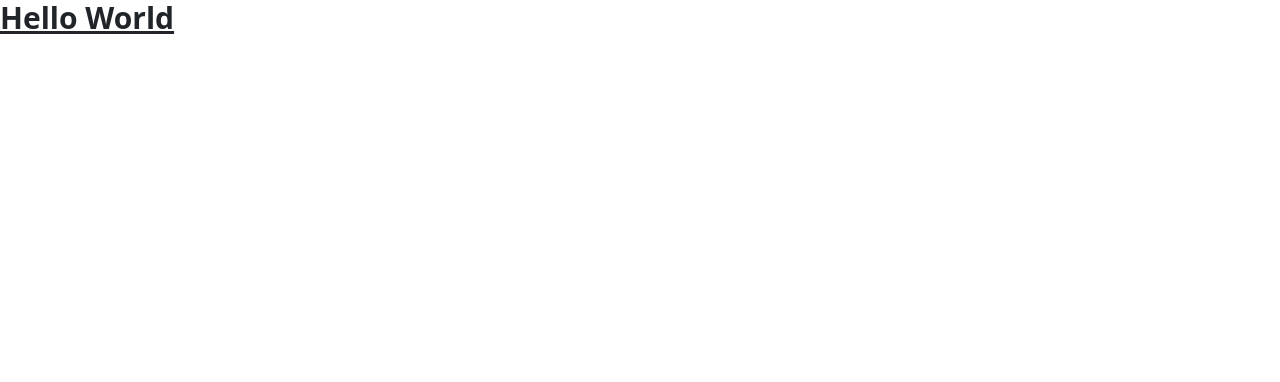
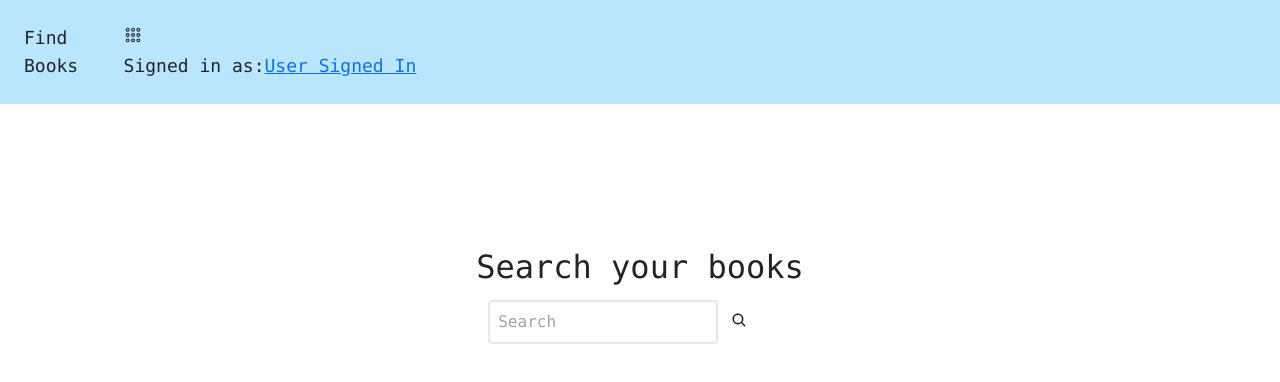
Before and after one commit to ShreyaDhir/Book-Finder, a React (Create React App) app: page / in a window 1280 px wide. Shown: the top 382 px of the page. Built offline with nearby package versions, Linux system fonts and the light colour scheme.

Commit message:
Create Search UI

```diff
--- a/public/index.html
+++ b/public/index.html
@@ -10,6 +10,8 @@
   <link rel="apple-touch-icon" href="%PUBLIC_URL%/logo192.png" />
   <link rel="stylesheet" href="https://cdn.jsdelivr.net/npm/bootstrap@5.1.3/dist/css/bootstrap.min.css"
     integrity="sha384-1BmE4kWBq78iYhFldvKuhfTAU6auU8tT94WrHftjDbrCEXSU1oBoqyl2QvZ6jIW3" crossorigin="anonymous" />
+  <script type="module" src="https://unpkg.com/ionicons@5.5.2/dist/ionicons/ionicons.esm.js"></script>
+  <script nomodule src="https://unpkg.com/ionicons@5.5.2/dist/ionicons/ionicons.js"></script>
   <!--
       manifest.json provides metadata used when your web app is installed on a
       user's mobile device or desktop. See https://developers.google.com/web/fundamentals/web-app-manifest/
--- a/src/App.js
+++ b/src/App.js
@@ -4,8 +4,9 @@ import Search from './components/Search';
 
 function App() {
   return (
-    <div>
-      <h2 className="text-3xl font-bold underline">Hello World</h2>
+    <div className="h-screen w-full font-mono">
+      <Header />
+      <Search />
     </div>
   );
 }
--- a/src/components/Header.jsx
+++ b/src/components/Header.jsx
@@ -1,19 +1,25 @@
-import React from 'react'
-import { Container, Navbar } from 'react-bootstrap'
+import React, {useState, useEffect} from 'react';
 
 const Header = () => {
+  const [isToggle, setIsToggle] = useState(false);
+
+  useEffect(() => {
+    setIsToggle(true);
+  },[])
+
   return (
-    <Navbar>
-      <Container>
-        <Navbar.Brand href="#home">Find Books</Navbar.Brand>
-        <Navbar.Toggle />
-        <Navbar.Collapse className="justify-content-end">
-          <Navbar.Text>
+    <div className="bg-sky-200 w-full"> {/* Navbar */}
+      <div className="flex flex-row justify-between p-4 text-lg"> {/* Container */}
+        <div className="flex" href="#home">Find Books</div> {/* Logo */}
+        <div className="" /> {/* Menu Toggle */}
+        <div className="w-full">  {/* Menu Button */}
+          <ion-icon name="apps-outline"></ion-icon>
+          <div className="flex">  {/* Login */}
             Signed in as: <a href="#login">User Signed In</a>
-          </Navbar.Text>
-        </Navbar.Collapse>
-      </Container>
-    </Navbar>
+          </div>
+        </div>
+      </div>
+    </div>
   )
 }
 
--- a/src/components/Navbar.jsx
+++ /dev/null
@@ -1,14 +0,0 @@
-import React from 'react'
-
-const Navbar = () => {
-  return (
-    <div className="navbar">
-        <div className="navbar">
-            logo
-
-        </div>
-    </div>
-  )
-}
-
-export default Navbar
--- a/src/components/Search.jsx
+++ b/src/components/Search.jsx
@@ -1,11 +1,30 @@
-import React from 'react'
+import { data } from "autoprefixer";
+import React, { useState } from "react";
 
 const Search = () => {
+  const [search, isSearch] = useState('');
+
   return (
-    <div className="search_container">
-      <h1>Search</h1>
+    <div className="flex justify-center">
+      <div className="relative pt-36 xl:w-95">
+        <h2 htmlFor="search">Search your books</h2>
+        <div className="form-control flex border-0">
+          <input
+            type="search"
+            placeholder="Search"
+            className="input-control p-2 transition ease-in-out m-0 border-2 border-slate-200 rounded focus:text-gray-700 focus:bg-white focus:shadow-slate-100 focus:outline-none"
+          ></input>
+          <button
+            type="button"
+            onSubmit={(e)=> {data.e.target}}
+            className="flex flex-row btn bg-blue-600"
+          >
+            <ion-icon name="search"></ion-icon>
+          </button>
+        </div>
+      </div>
     </div>
-  )
-}
+  );
+};
 
-export default Search
+export default Search;
```
Also changed, not shown: 1 other file (tests, documents, lock files or other folders).
